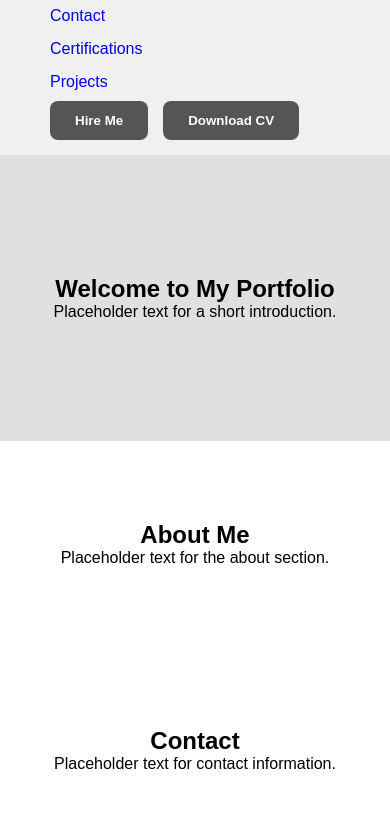
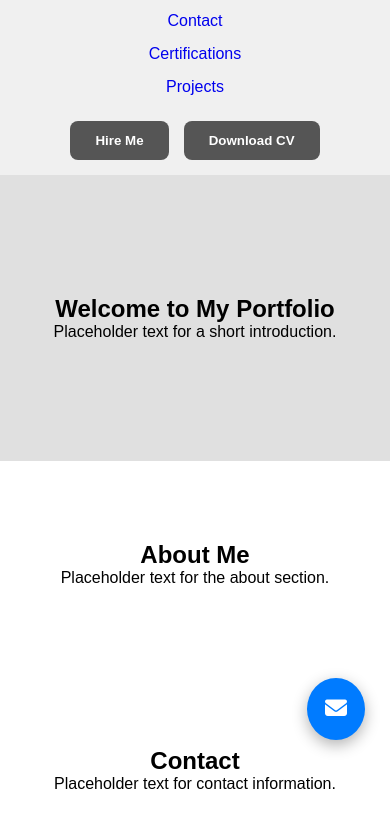
Before and after one commit to Ukhanyo1/ukhanyo01.github.io, a plain HTML site: page index.html in a window 390 px wide. Shown: the part 79-898 px from the top of the page. Drawn offline with Linux system fonts and the light colour scheme; files that its build step writes are made by us from their sources; files whose address does not match are found by name.

Commit message:
Update style.css

```diff
--- a/style.css
+++ b/style.css
@@ -11,17 +11,28 @@ html {
     scroll-behavior: smooth;
 }
 
+/* Container */
+.container {
+    max-width: 1100px;
+    margin: 0 auto;
+    padding: 0 20px;
+    text-align: center;
+}
+
 /* Header */
 header {
-    display: flex;
-    justify-content: space-between;
-    align-items: center;
-    padding: 15px 50px;
     background: #f0f0f0;
     position: sticky;
     top: 0;
     z-index: 1000;
+}
+
+.header-container {
+    display: flex;
+    justify-content: space-between;
+    align-items: center;
     flex-wrap: wrap;
+    padding: 15px 0;
 }
 
 header .logo {
@@ -73,13 +84,12 @@ header nav ul li a:hover {
 
 /* Sections */
 section {
-    padding: 100px 50px;
-    text-align: center;
+    padding: 100px 0;
 }
 
 #hero {
     background: #e0e0e0;
-    padding: 150px 50px;
+    padding: 150px 20px;
 }
 
 /* Section headings hover */
@@ -90,69 +100,6 @@ section h2 {
 section:hover h2 {
     color: #007bff;
     text-shadow: 0 0 5px #007bff;
-}
-
-/* Footer */
-footer {
-    background: #222;
-    color: #fff;
-    padding: 30px 0;
-    text-align: center;
-}
-
-footer .social-icons {
-    margin-bottom: 10px;
-}
-
-footer .social-icons a {
-    color: #fff;
-    margin: 0 10px;
-    font-size: 24px;
-    transition: all 0.3s ease;
-}
-
-footer .social-icons a:hover {
-    color: #007bff;
-    transform: translateY(-5px) scale(1.2);
-}
-
-/* Scroll fade-in effect */
-.hidden {
-    opacity: 0;
-    transform: translateY(20px);
-    transition: all 0.6s ease;
-}
-
-.visible {
-    opacity: 1;
-    transform: translateY(0);
-}
-
-/* Responsive */
-@media (max-width: 900px) {
-    header {
-        flex-direction: column;
-        align-items: flex-start;
-    }
-
-    header nav ul {
-        flex-direction: column;
-        gap: 15px;
-        margin-top: 10px;
-    }
-
-    .top-buttons {
-        margin-top: 10px;
-        flex-wrap: wrap;
-    }
-
-    section {
-        padding: 80px 20px;
-    }
-
-    #hero {
-        padding: 120px 20px;
-    }
 }
 
 /* Projects Grid */
@@ -216,3 +163,89 @@ footer .social-icons a:hover {
     box-shadow: 0 0 10px #007bff, 0 0 20px #007bff;
     transform: scale(1.05);
 }
+
+/* Footer */
+footer {
+    background: #222;
+    color: #fff;
+    padding: 30px 0;
+    text-align: center;
+}
+
+footer .social-icons {
+    margin-bottom: 10px;
+}
+
+footer .social-icons a {
+    color: #fff;
+    margin: 0 10px;
+    font-size: 24px;
+    transition: all 0.3s ease;
+}
+
+footer .social-icons a:hover {
+    color: #007bff;
+    transform: translateY(-5px) scale(1.2);
+}
+
+/* Scroll fade-in effect */
+.hidden {
+    opacity: 0;
+    transform: translateY(20px);
+    transition: all 0.6s ease;
+}
+
+.visible {
+    opacity: 1;
+    transform: translateY(0);
+}
+
+/* Responsive */
+@media (max-width: 900px) {
+    .header-container {
+        flex-direction: column;
+        align-items: center;
+    }
+
+    header nav ul {
+        flex-direction: column;
+        gap: 15px;
+        margin: 15px 0;
+    }
+
+    .top-buttons {
+        margin-top: 10px;
+        flex-wrap: wrap;
+        justify-content: center;
+    }
+
+    section {
+        padding: 80px 20px;
+    }
+
+    #hero {
+        padding: 120px 20px;
+    }
+}
+
+/* Floating Contact Button */
+.floating-contact {
+    position: fixed;
+    bottom: 25px;
+    right: 25px;
+    background: #007bff;
+    color: #fff;
+    font-size: 22px;
+    padding: 18px;
+    border-radius: 50%;
+    box-shadow: 0 5px 15px rgba(0,0,0,0.3);
+    z-index: 999;
+    transition: all 0.3s ease;
+    text-align: center;
+}
+
+.floating-contact:hover {
+    background: #0056b3;
+    transform: scale(1.15) rotate(10deg);
+    box-shadow: 0 8px 20px rgba(0,0,0,0.4);
+}
```
